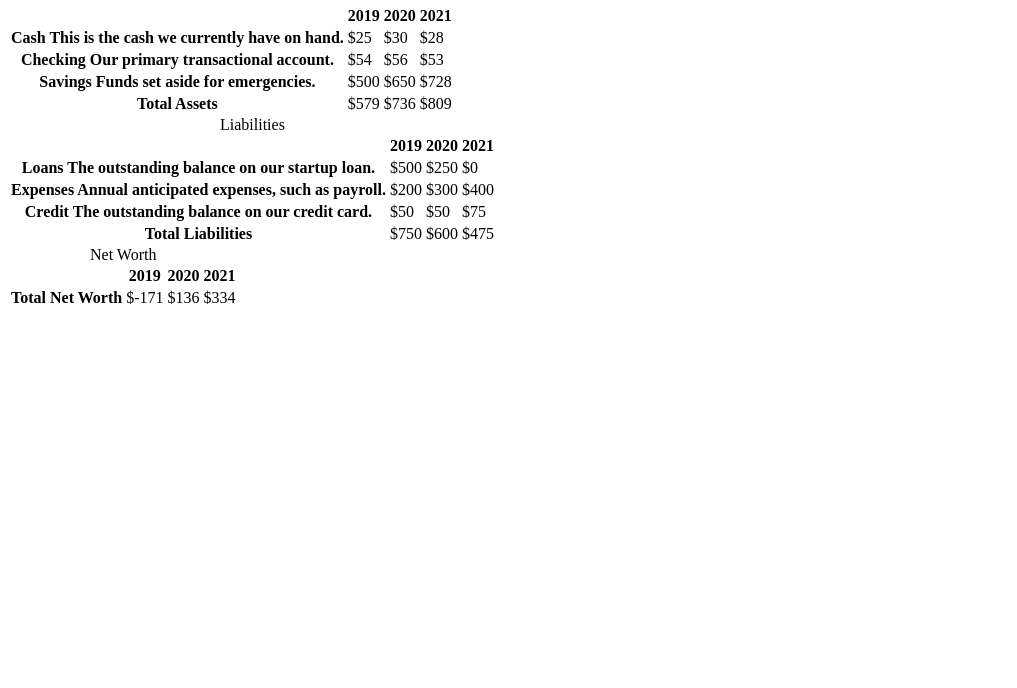
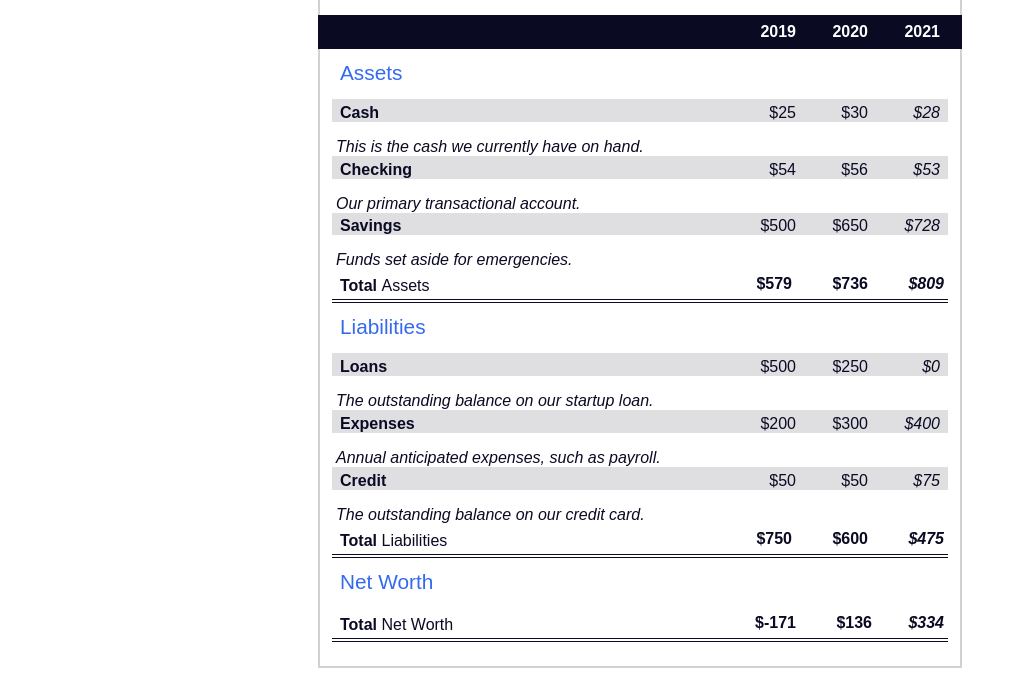
Before and after one commit to BassimAliDurzi/Balance-Sheet, a plain HTML site: page index.html in a window 1280 px wide. Shown: the part 112-800 px from the top of the page, without its empty margins (0-1017 px from the left). Drawn offline with Linux system fonts and the light colour scheme.

Commit message:
Style the balance sheet

```diff
--- a/index.html
+++ b/index.html
@@ -8,6 +8,8 @@
     <title>Balance Sheet</title>
   </head>
   <body>
+    <main>
+      <section>
         <h1 id="flex">
           <span>AcmeWidgetCorp</span>
           <span>Balance Sheet</span>
@@ -40,7 +42,7 @@
                 </th>
                 <td>$25</td>
                 <td>$30</td>
-            <td>$28</td>
+                <td class="current">$28</td>
               </tr>
               <tr class="data">
                 <th>
@@ -51,7 +53,7 @@
                 </th>
                 <td>$54</td>
                 <td>$56</td>
-            <td>$53</td>
+                <td class="current">$53</td>
               </tr>
               <tr class="data">
                 <th>
@@ -60,16 +62,16 @@
                 </th>
                 <td>$500</td>
                 <td>$650</td>
-            <td>$728</td>
+                <td class="current">$728</td>
               </tr>
-          <tr class="data">
+              <tr class="total">
                 <th>
                   Total
                   <span class="description">Assets</span>
                 </th>
                 <td>$579</td>
                 <td>$736</td>
-            <td>$809</td>
+                <td class="current">$809</td>
               </tr>
             </tbody>
           </table>
@@ -95,7 +97,7 @@
                 </th>
                 <td>$500</td>
                 <td>$250</td>
-            <td>$0</td>
+                <td class="current">$0</td>
               </tr>
               <tr class="data">
                 <th>
@@ -106,7 +108,7 @@
                 </th>
                 <td>$200</td>
                 <td>$300</td>
-            <td>$400</td>
+                <td class="current">$400</td>
               </tr>
               <tr class="data">
                 <th>
@@ -117,16 +119,16 @@
                 </th>
                 <td>$50</td>
                 <td>$50</td>
-            <td>$75</td>
+                <td class="current">$75</td>
               </tr>
-          <tr class="data">
+              <tr class="total">
                 <th>
                   Total
                   <span class="description">Liabilities</span>
                 </th>
                 <td>$750</td>
                 <td>$600</td>
-            <td>$475</td>
+                <td class="current">$475</td>
               </tr>
             </tbody>
           </table>
@@ -143,7 +145,7 @@
               </tr>
             </thead>
             <tbody>
-          <tr class="data">
+              <tr class="total">
                 <th>
                     Total
                   <span class="description"
@@ -152,9 +154,12 @@
                 </th>
                 <td>$-171</td>
                 <td>$136</td>
-            <td>$334</td>
+                <td class="current">$334</td>
               </tr>
           </tbody>
         </div>
+      </section>
+    </main>
+
   </body>
 </html>
--- a/style.css
+++ b/style.css
@@ -0,0 +1,157 @@
+html {
+    box-sizing: border-box;
+}
+
+body {
+    font-family: sans-serif;
+    color: #0a0a23;
+}
+
+span[class~='sr-only'] {
+    border: 0 !important;
+    clip: rect(1px, 1px, 1px, 1px) !important;
+    clip-path: inset(50%) !important;
+    width: 1px !important;
+    height: 1px !important;
+    overflow: hidden !important;
+    white-space: nowrap !important;
+    position: absolute !important;
+    padding: 0 !important;
+    margin: -1 !important;
+}
+
+h1 {
+    max-width: 37.25rem;
+    margin: 0 auto;
+    padding: 1.5rem 1.25rem;
+}
+
+#flex {
+    display: flex;
+    flex-direction: column-reverse;
+    gap: 1rem;
+}
+
+#flex span:first-of-type {
+    font-size: 0.7em;
+}
+
+#flex span:last-of-type {
+    font-size: 1.2em;
+}
+
+section {
+    max-width: 40rem;
+    margin: 0 auto;
+    border: 2px solid #d0d0d5;
+}
+
+.years {
+    display: flex;
+    justify-content: flex-end;
+    position: sticky;
+    top: 0;
+    color: #fff;
+    background-color: #0a0a23;
+    margin: 0 -2px;
+    padding: 0.5rem calc(1.25rem + 2px) 0.5rem 0;
+    z-index: 999;
+}
+
+.years span[class] {
+    font-weight: bold;
+    width: 4.5rem;
+    text-align: right;
+}
+
+.table-wrap {
+    padding: 0 0.75rem 1.5rem 0.75rem;
+}
+
+span:not(.sr-only) {
+    font-weight: normal;
+}
+
+table {
+    border-collapse: collapse;
+    border: 0;
+    width: 100%;
+    position: relative;
+    margin-top: 3rem;
+}
+
+table caption {
+    color: #356aef;
+    font-size: 1.3em;
+    font-weight: normal;
+    position: absolute;
+    top: -2.25rem;
+    left: 0.5rem;
+}
+
+tbody td {
+    width: 100vw;
+    max-width: 4rem;
+    min-width: 4rem;
+}
+
+tbody th {
+    width: calc(100% - 12rem);
+}
+
+tr[class='total'] {
+    border-bottom: 4px double #0a0a23;
+    font-weight: bold;
+}
+
+tr[class='total'] th {
+    text-align: left;
+    padding: 0.5rem 0 0.25rem 0.5rem;
+}
+
+tr[class='total'] td {
+    text-align: right;
+    padding: 0 0.25rem;
+}
+
+tr.total td:nth-last-of-type(3) {
+    padding-right: 0.5rem;
+}
+
+tr.total:hover {
+    background-color: #356aef;
+}
+
+td[class='current'] {
+    font-style: italic;
+}
+
+tr.data {
+    background-image: linear-gradient(to bottom, #dfdfe2 1.845rem, white 11.845rem);
+}
+
+tr.data th {
+    text-align: left;
+    padding: 0.3rem 0 0 0.5rem;
+
+}
+
+tr.data th .description {
+    display:block;
+    font-style: italic;
+    font-weight: normal;
+    padding: 1rem 0 0 0.75rem;
+    margin-right: -14rem;
+    margin-left: -1rem;
+    background-color: white;
+}
+
+tr.data td {
+    vertical-align: top;
+    text-align: right;
+    padding: 0.3rem 0.25rem 0;
+}
+
+tr.data td:last-of-type {
+    padding-right: 0.5rem;
+}
```
Lines whose indentation alone changed are shown as unchanged.
